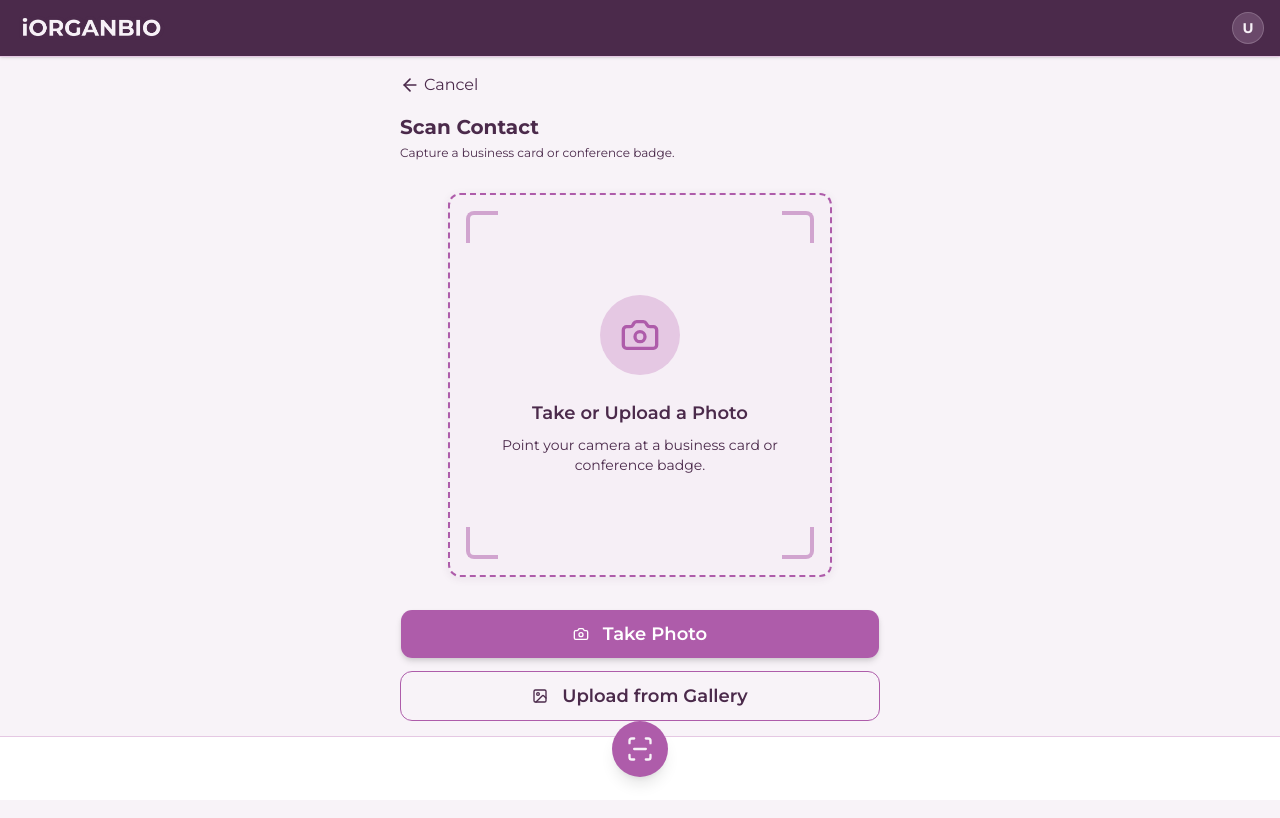
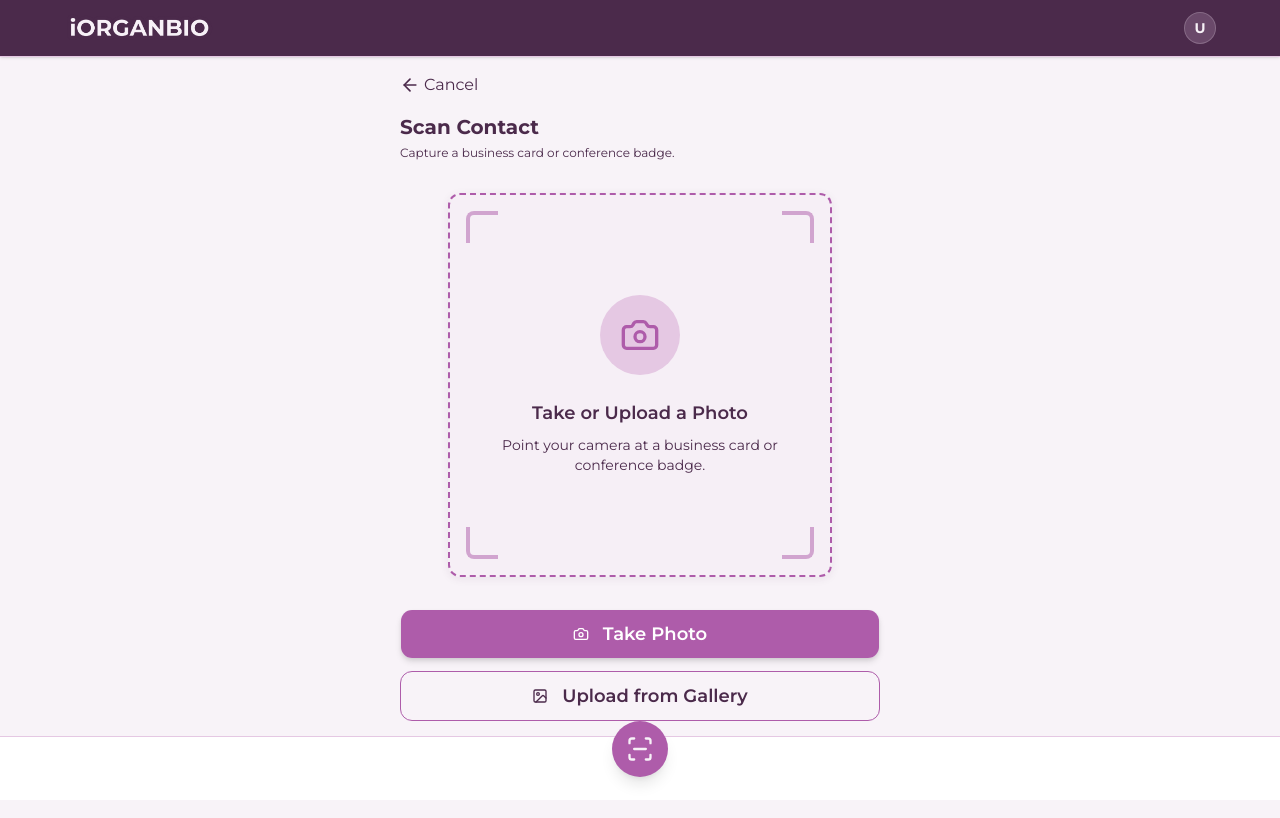
Before and after one commit to ArshdeepGadhri/handshake, a Next.js app: page /scan in a window 1280 px wide. Shown: the top 818 px of the page. Built offline with nearby package versions, Linux system fonts and the light colour scheme; no server answers.

Commit message:
centered nav bar

```diff
--- a/src/components/shared/AppLayout.tsx
+++ b/src/components/shared/AppLayout.tsx
@@ -38,7 +38,8 @@ export default function AppLayout({ children }: { children: React.ReactNode }) {
   return (
     <div className="min-h-full flex flex-col bg-background">
       {/* Top Header */}
-      <header className="sticky top-0 z-50 w-full border-b border-border bg-primary px-4 py-3 shadow-sm flex items-center justify-between">
+      <header className="sticky top-0 z-50 w-full border-b border-border bg-primary shadow-sm">
+        <div className="max-w-[1200px] mx-auto px-6 py-3 flex items-center justify-between w-full">
           <div className="flex items-center">
             <Link href="/contacts">
               <Image
@@ -58,18 +59,21 @@ export default function AppLayout({ children }: { children: React.ReactNode }) {
               {userInitial}
             </Link>
           </div>
+        </div>
       </header>
 
       {/* Main Content Area */}
-      <main className="flex-1 overflow-y-auto pb-20">
+      <main className="flex-1 overflow-y-auto pb-20 max-w-[1200px] mx-auto w-full">
         {children}
       </main>
 
       {/* Bottom Navigation for Mobile - Simplified to only Scan */}
-      <nav className="fixed bottom-0 z-50 w-full border-t border-border bg-card pb-safe h-16 flex items-center justify-center">
+      <nav className="fixed bottom-0 z-50 w-full border-t border-border bg-card pb-safe h-16">
+        <div className="max-w-[1200px] mx-auto flex items-center justify-center h-full">
           <Link href="/scan" className="flex items-center justify-center w-14 h-14 bg-magenta rounded-full shadow-lg text-primary-foreground hover:bg-orchid transition-colors -mt-10">
             <ScanLine className="w-7 h-7" />
           </Link>
+        </div>
       </nav>
     </div>
   );
```
Lines whose indentation alone changed are shown as unchanged.
